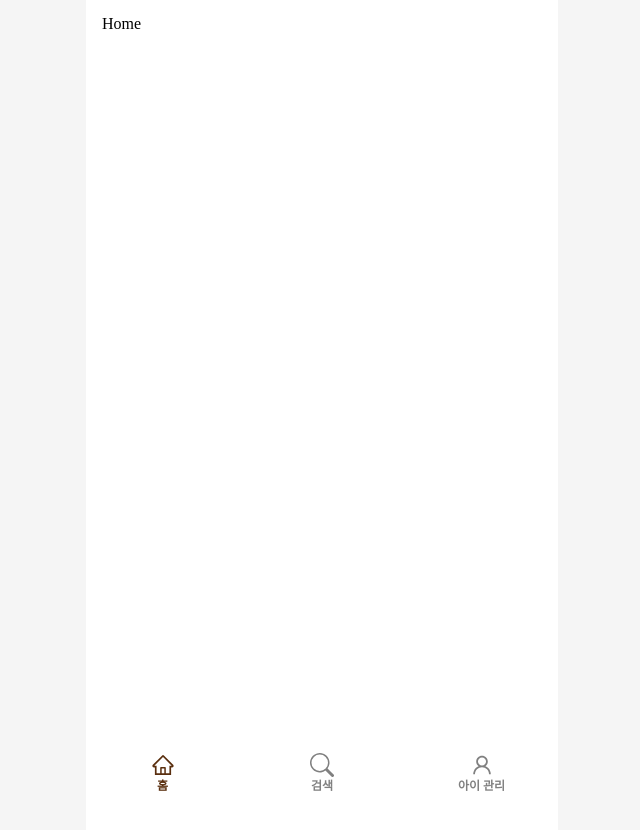
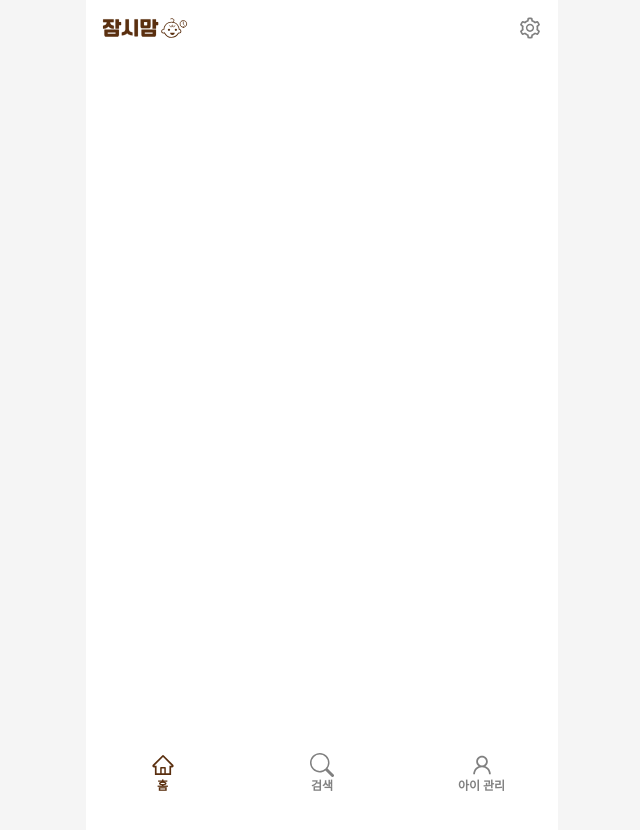
Before and after one commit to jwun95/jamsimom-refactoring, a Next.js app in the folder frontend/: page / in a window 1280 px wide. Shown: the top 830 px of the page, without its empty margins (318-958 px from the left). Built offline with nearby package versions, Linux system fonts and the light colour scheme.

Commit message:
Feat: Home - Header

```diff
--- a/frontend/src/pages/index.tsx
+++ b/frontend/src/pages/index.tsx
@@ -1,7 +1,36 @@
-import React from 'react'
+import React from "react";
+import styled from "@emotion/styled";
+import Link from "next/link";
+import Logo from "../../public/Logo.svg";
+import Image from "next/image";
+import { AiOutlineSetting } from "react-icons/ai";
+import { IconContext } from "react-icons";
 
 export default function Home() {
-	return (
-		<div>Home</div>
-	)
+  return (
+    <div>
+      <Header>
+        <Link href="/">
+          <Image src={Logo} alt="main-logo" />
+        </Link>
+        <IconContext.Provider
+          value={{
+            color: "gray",
+            size: "24",
+          }}
+        >
+          {" "}
+          <Link href="/setting">
+            <AiOutlineSetting />
+          </Link>
+        </IconContext.Provider>
+      </Header>
+    </div>
+  );
 }
+
+const Header = styled.header`
+  display: flex;
+  justify-content: space-between;
+  align-items: center;
+`;
```
Also changed, not shown: frontend/public/logo.svg (added).
